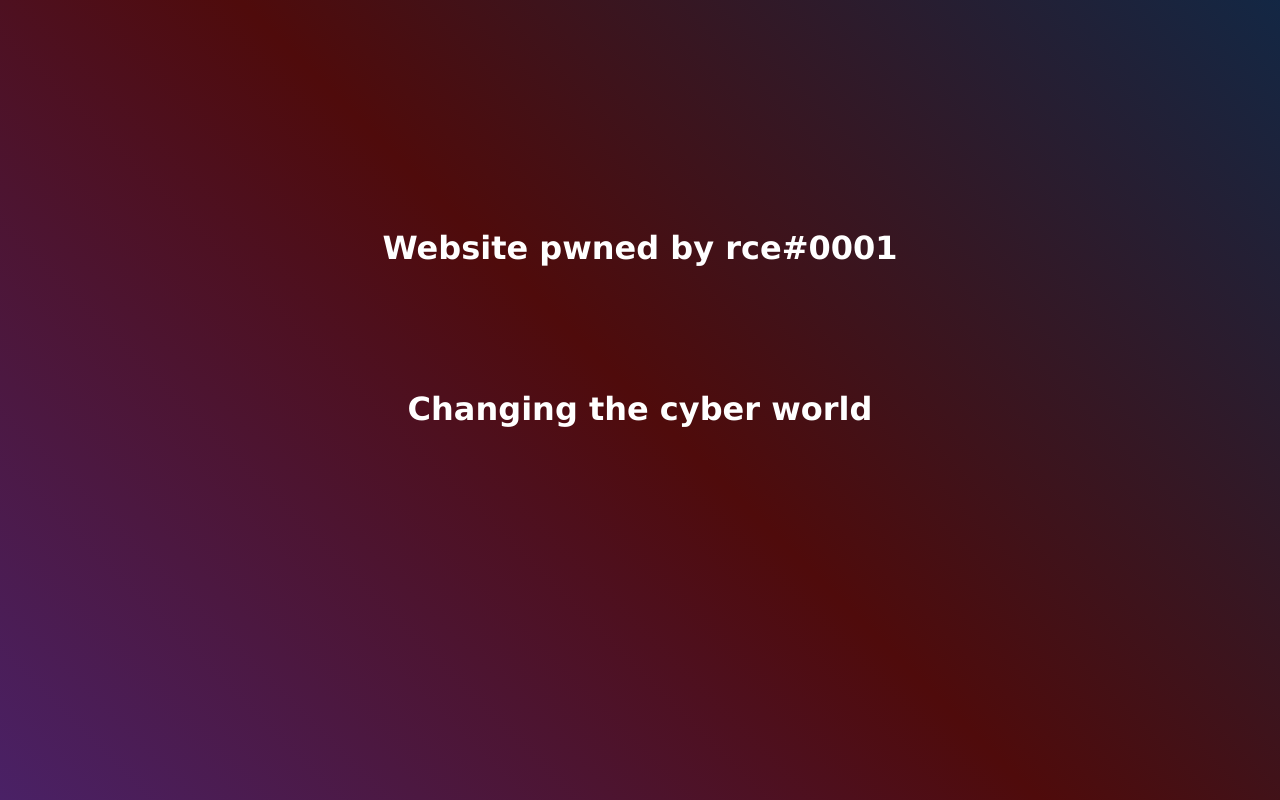
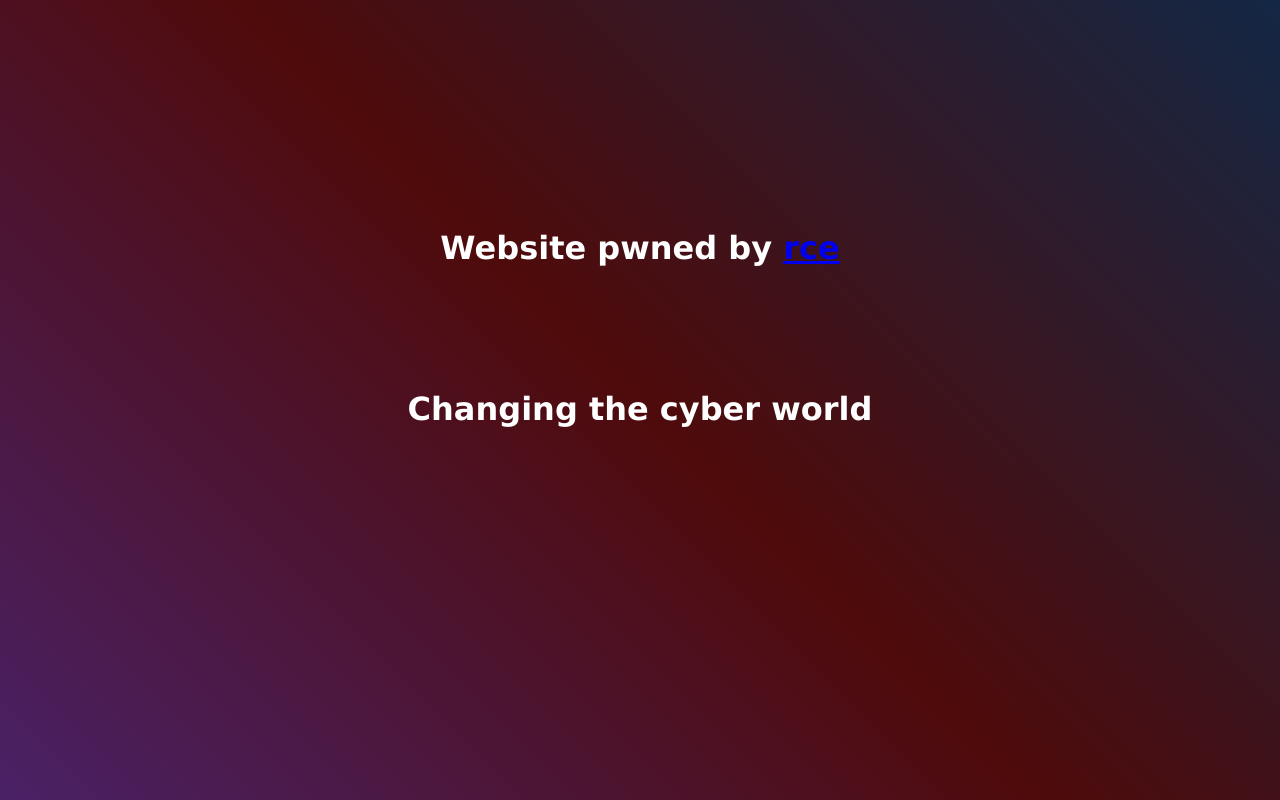
Before and after one commit to simplifies/Deface-page, a plain HTML site: page index.html in a window 1280 px wide. Drawn offline with Linux system fonts and the light colour scheme.

Commit message:
Update index.html

```diff
--- a/index.html
+++ b/index.html
@@ -15,7 +15,7 @@
 <html lang="en">
     <body>
         <div style="height:25vh;"> </div>
-        <h1>Website pwned by rce#0001</h1>
+        <h1>Website pwned by <a href="https://twitter.com/rcedevil">rce</a></h1>
         <div style="height:10vh;"> </div>
         <h1>Changing the cyber world</h1>
     </body>
```
